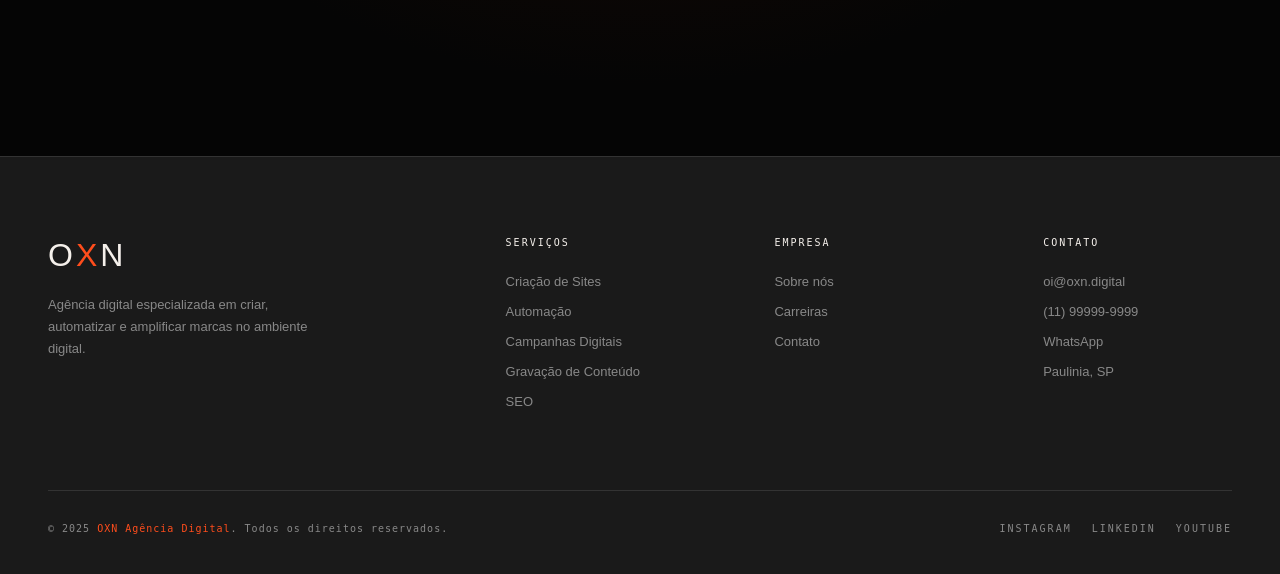
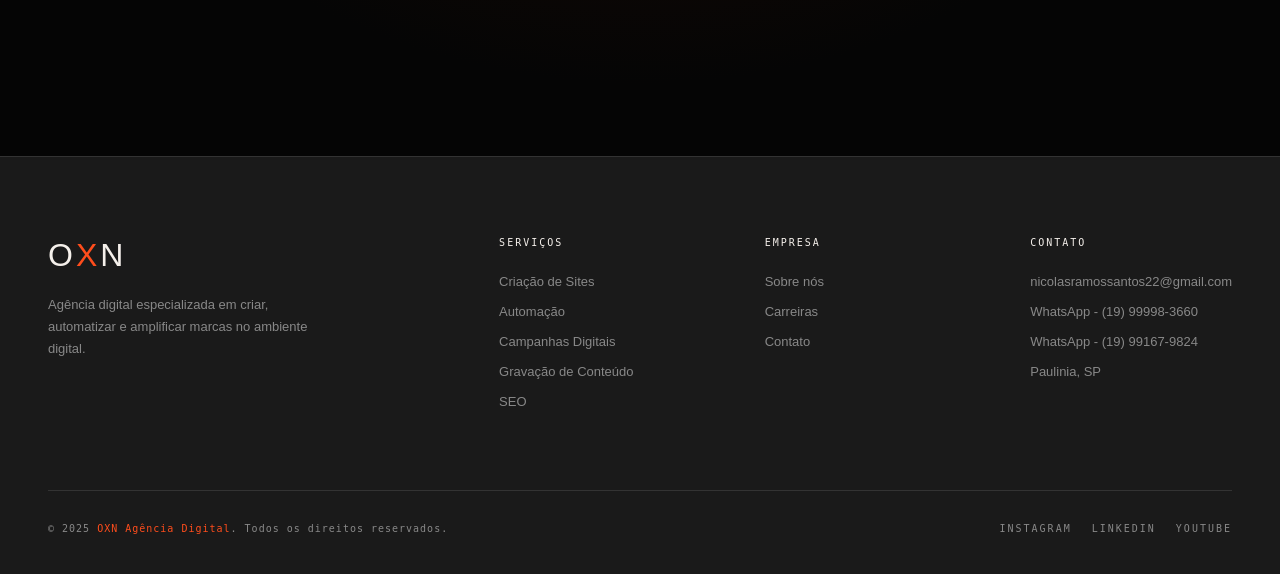
Before and after one commit to NKZKX/django-site, a Django app: page / in a window 1280 px wide. Shown: the part 5654-6228 px from the top of the page. Run offline with Django 5.2, Linux system fonts and the light colour scheme.

Commit message:
settings number contact

```diff
--- a/NexusON/Nexus_0N/templates/index.html
+++ b/NexusON/Nexus_0N/templates/index.html
@@ -365,9 +365,10 @@
     <div>
       <div class="footer-col-title">Contato</div>
       <ul class="footer-links">
-        <li><a href="mailto:oi@oxn.digital">oi@oxn.digital</a></li>
-        <li><a href="tel:+5511999999999">(11) 99999-9999</a></li>
-        <li><a href="#">WhatsApp</a></li>
+        <li><a href="mailto:oi@oxn.digital">nicolasramossantos22@gmail.com</a></li>
+        <li><a href="https://wa.me/5519999983660" target="_blank"> WhatsApp - (19) 99998-3660</a></li>
+        <li><a href="https://wa.me/5519991679824" target="_blank">WhatsApp - (19) 99167-9824</a></li>
+        {% comment %} <li><a href="#">WhatsApp</a></li> {% endcomment %}
         <li><a href="#">Paulinia, SP</a></li>
       </ul>
     </div>
```
